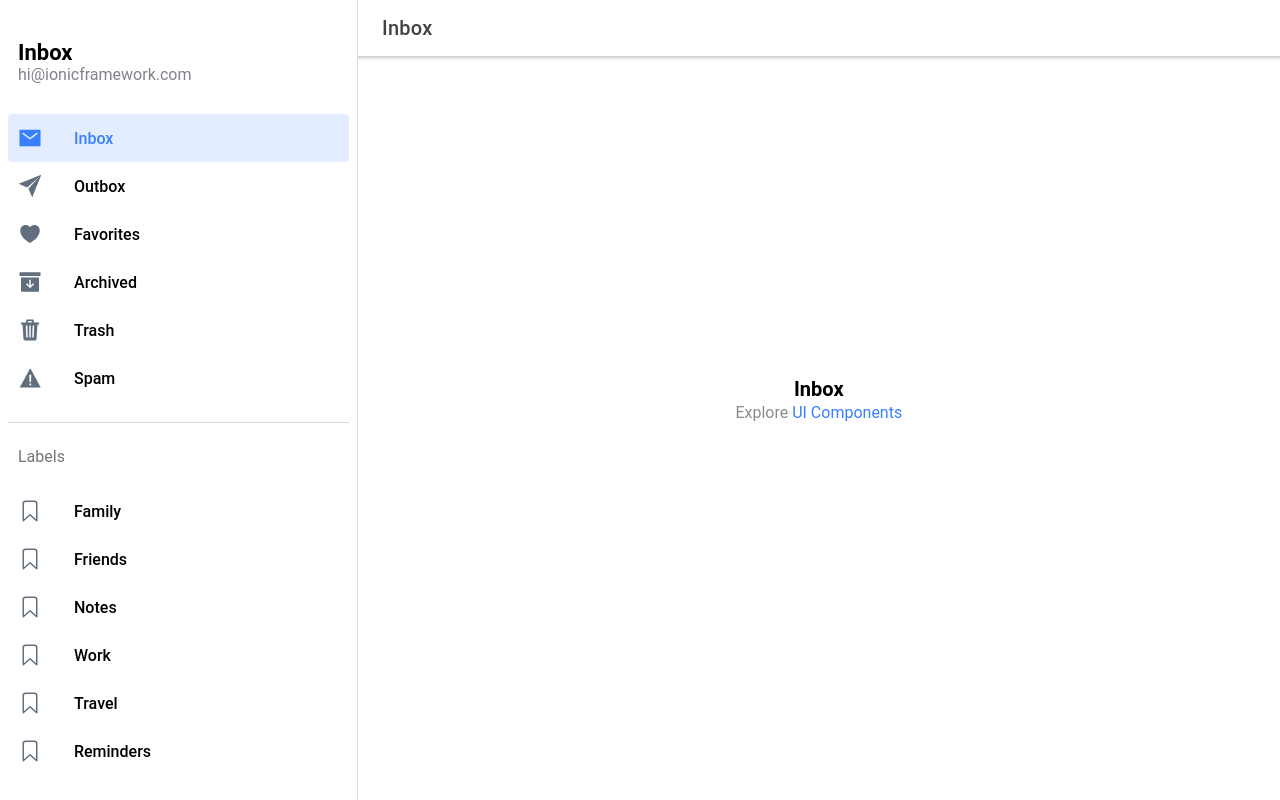
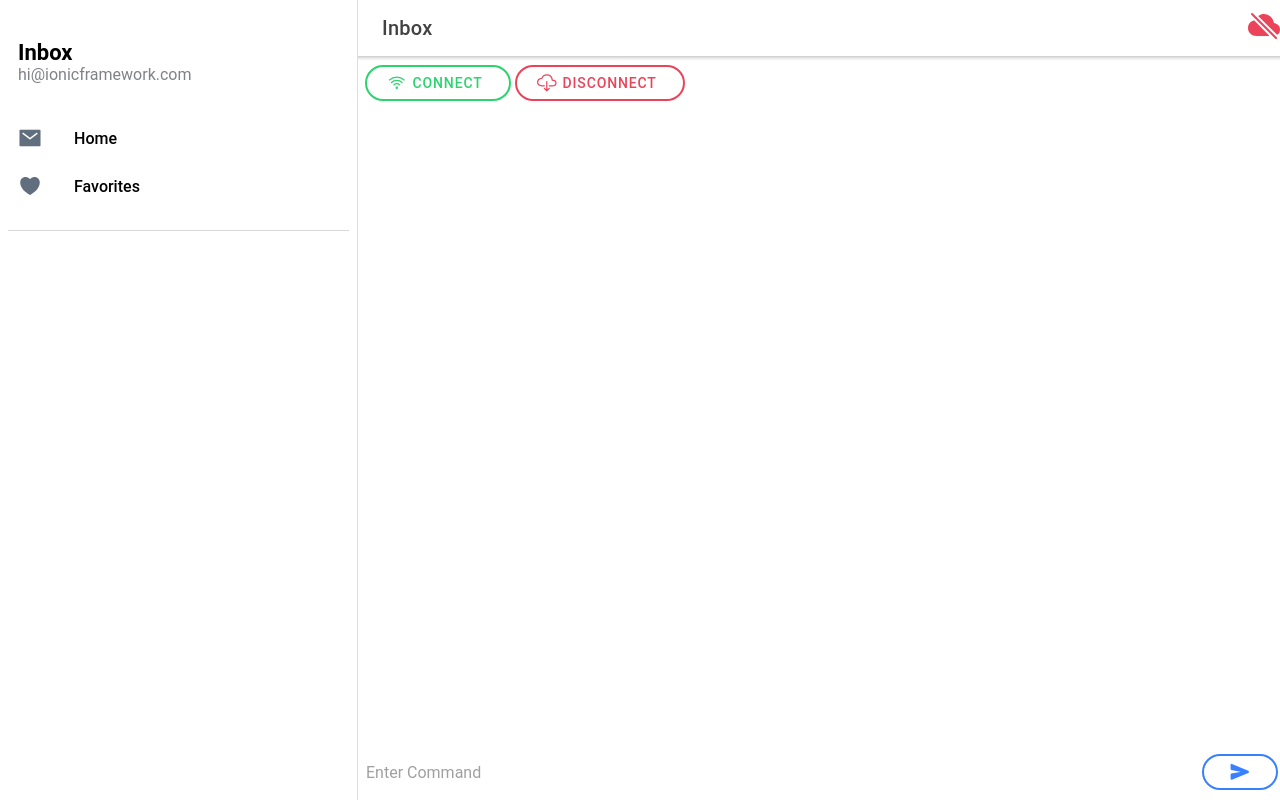
Before and after one commit to TheoChristo/LedBarApp, a React (Create React App) app: page /page/Inbox in a window 1280 px wide. Built offline with nearby package versions, Linux system fonts and the light colour scheme.

Commit message:
Initial Commit

```diff
--- a/src/components/Menu.tsx
+++ b/src/components/Menu.tsx
@@ -23,44 +23,18 @@ interface AppPage {
 
 const appPages: AppPage[] = [
   {
-    title: 'Inbox',
-    url: '/page/Inbox',
+    title: 'Home',
+    url: '/page/Home',
     iosIcon: mailOutline,
     mdIcon: mailSharp
-  },
-  {
-    title: 'Outbox',
-    url: '/page/Outbox',
-    iosIcon: paperPlaneOutline,
-    mdIcon: paperPlaneSharp
   },
   {
     title: 'Favorites',
     url: '/page/Favorites',
     iosIcon: heartOutline,
     mdIcon: heartSharp
-  },
-  {
-    title: 'Archived',
-    url: '/page/Archived',
-    iosIcon: archiveOutline,
-    mdIcon: archiveSharp
-  },
-  {
-    title: 'Trash',
-    url: '/page/Trash',
-    iosIcon: trashOutline,
-    mdIcon: trashSharp
-  },
-  {
-    title: 'Spam',
-    url: '/page/Spam',
-    iosIcon: warningOutline,
-    mdIcon: warningSharp
   }
 ];
-
-const labels = ['Family', 'Friends', 'Notes', 'Work', 'Travel', 'Reminders'];
 
 const Menu: React.FC = () => {
   const location = useLocation();
@@ -82,16 +56,6 @@ const Menu: React.FC = () => {
             );
           })}
         </IonList>
-
-        <IonList id="labels-list">
-          <IonListHeader>Labels</IonListHeader>
-          {labels.map((label, index) => (
-            <IonItem lines="none" key={index}>
-              <IonIcon slot="start" icon={bookmarkOutline} />
-              <IonLabel>{label}</IonLabel>
-            </IonItem>
-          ))}
-        </IonList>
       </IonContent>
     </IonMenu>
   );
--- a/src/pages/Page.tsx
+++ b/src/pages/Page.tsx
@@ -1,11 +1,74 @@
-import { IonButtons, IonContent, IonHeader, IonMenuButton, IonPage, IonTitle, IonToolbar } from '@ionic/react';
+import { IonButtons, IonCol, IonContent, IonHeader, IonMenuButton, IonPage, IonRow, IonTitle, IonToolbar } from '@ionic/react';
+import { IonFab, IonFabButton, IonInput, IonFooter} from '@ionic/react';
 import { useParams } from 'react-router';
-import ExploreContainer from '../components/ExploreContainer';
+import { IonButton, useIonToast } from '@ionic/react';
+import { IonIcon } from '@ionic/react';
+import { wifiOutline, send, cloudDone, cloudOffline, cloudDownloadOutline} from 'ionicons/icons';
+import ReactDOM from 'react-dom';
+import React, { useState } from 'react';
+
 import './Page.css';
+import { socketProvider } from '../providers/socketProvider';
+
+var sock : socketProvider;
+let connected = false;
 
 const Page: React.FC = () => {
 
   const { name } = useParams<{ name: string; }>();
+  const [present] = useIonToast();
+
+  const [text, setText] = useState<string>();
+  const [number, setNumber] = useState<number>();
+
+  var connection_indicator = () => {
+    if (connected) return <IonIcon color="success" size="large" slot="end" icon={cloudDone} />
+    else return <IonIcon color="danger" size="large" slot="end" icon={cloudOffline} />
+  }
+
+  function connectSocket()
+  {
+    sock = new socketProvider();
+
+    sock.mySocket.onopen = function (event) {
+      console.log("Socket connection established.")
+      present('Socket connection established.', 2000)
+
+      connected = true;
+      ReactDOM.render(connection_indicator(), document.getElementById('myConnectionIndicator'));
+    };
+    sock.mySocket.onerror = function(event) {
+      console.log("Socket Error");
+      present('Socket Error.', 2000)
+      connected = false;
+      ReactDOM.render(connection_indicator(), document.getElementById('myConnectionIndicator'));
+    };
+
+    sock.mySocket.onmessage= function(msg) {
+      console.log("Recieved message");
+      present('Recieved message '+msg, 2000)
+    };
+  }
+
+  function sendMessage(){
+    if (text && connected)
+      sock.mySocket.send(String(text));
+    else if (!connected)
+      present('No connection available!', 2000)
+  }
+  function diconnect_socket(){
+    if (connected)
+    {
+      sock.mySocket.send("!");
+      connected=false;
+      ReactDOM.render(connection_indicator(), document.getElementById('myConnectionIndicator'));
+      present('Disconnected.', 2000)
+    }
+    else
+      present('No connection available!', 2000)
+
+  }
+
 
   return (
     <IonPage>
@@ -15,17 +78,45 @@ const Page: React.FC = () => {
             <IonMenuButton />
           </IonButtons>
           <IonTitle>{name}</IonTitle>
+          <div id="myConnectionIndicator" slot="end"> {connection_indicator()} </div>
         </IonToolbar>
       </IonHeader>
 
-      <IonContent fullscreen>
-        <IonHeader collapse="condense">
+      <IonContent>
+        <IonRow class="ion-align-items-center">
+          <IonCol sizeXs="12">
+            <IonButton color="success" shape="round" fill="outline" onClick={() => connectSocket() } >
+              <IonIcon slot="start" icon={wifiOutline} />Connect
+            </IonButton>
+
+            <IonButton color="danger" shape="round" fill="outline" onClick={() => diconnect_socket() } >
+              <IonIcon slot="start" icon={cloudDownloadOutline} />Disconnect
+            </IonButton>
+          </IonCol>
+        </IonRow>
+
+
+
+      </IonContent>
+      <IonFooter className="ion-no-border">
           <IonToolbar>
-            <IonTitle size="large">{name}</IonTitle>
+            <IonRow>
+              <IonInput value={text} placeholder="Enter Command" onIonChange={e => setText(e.detail.value!)} clearInput></IonInput>
+              {/* <IonCol> */}
+                {/* <IonFab vertical="top" horizontal="start">
+                  <IonFabButton size = "small" onClick={() => sendMessage()}>
+                    <IonIcon icon={send} />
+                  </IonFabButton>
+                </IonFab> */}
+
+                <IonButton fill = "outline"  shape="round" onClick={() => sendMessage()}>
+                  <IonIcon icon={send} />
+                </IonButton>
+
+              {/* </IonCol> */}
+            </IonRow>
           </IonToolbar>
-        </IonHeader>
-        <ExploreContainer name={name} />
-      </IonContent>
+        </IonFooter>
     </IonPage>
   );
 };
--- /dev/null
+++ b/src/providers/socketProvider.tsx
@@ -0,0 +1,57 @@
+
+export class socketProvider
+{
+    mySocket: WebSocket;
+
+    constructor(){
+        console.log("Creating Socket...")
+        this.mySocket = new WebSocket("ws://localhost:8765");
+        // this.mySocket = new WebSocket("ws://192.168.2.7:5050", 'protocolOne');
+
+        this.mySocket.onopen = function (event) {
+            console.log("Socket connection established.")
+        };
+
+        this.mySocket.onerror = function(event) {
+            console.log("Connection Error");
+        };
+
+        this.mySocket.onmessage = function(event) {
+            console.log(`[message] Data received from server: ${event.data}`);
+        };
+
+        this.mySocket.onclose = function(event) {
+            if (event.wasClean) {
+                console.log(`[close] Connection closed cleanly, code=${event.code} reason=${event.reason}`);
+            } else {
+                console.log('[close] Connection died');
+            }
+
+            switch(event.code)
+            {
+                case 1000: console.log("Connection properly closed"); break;
+                case 1001: console.log("Going Away"); break;
+                case 1002: console.log("Protocol Error"); break;
+                case 1003: console.log("Unsupported Data"); break;
+                case 1005: console.log("No Status Received"); break;
+                case 1006: console.log("Abnormal Closure"); break;
+                case 1007: console.log("Invalid frame payload data"); break;
+                case 1008: console.log("Policy Violation"); break;
+                case 1009: console.log("Message too big"); break;
+                case 1010: console.log("Missing Extension"); break;
+                case 1011: console.log("Internal Error"); break;
+                case 1012: console.log("Service Restart"); break;
+                case 1013: console.log("Try Again Later"); break;
+                case 1014: console.log("Bad Gateway"); break;
+                case 1015: console.log("TLS Handshake"); break;
+            }
+        };
+
+
+    }
+
+    // mySocket = new WebSocket("ws://192.168.2.7:5050", 'protocolOne');
+
+
+
+};
```
